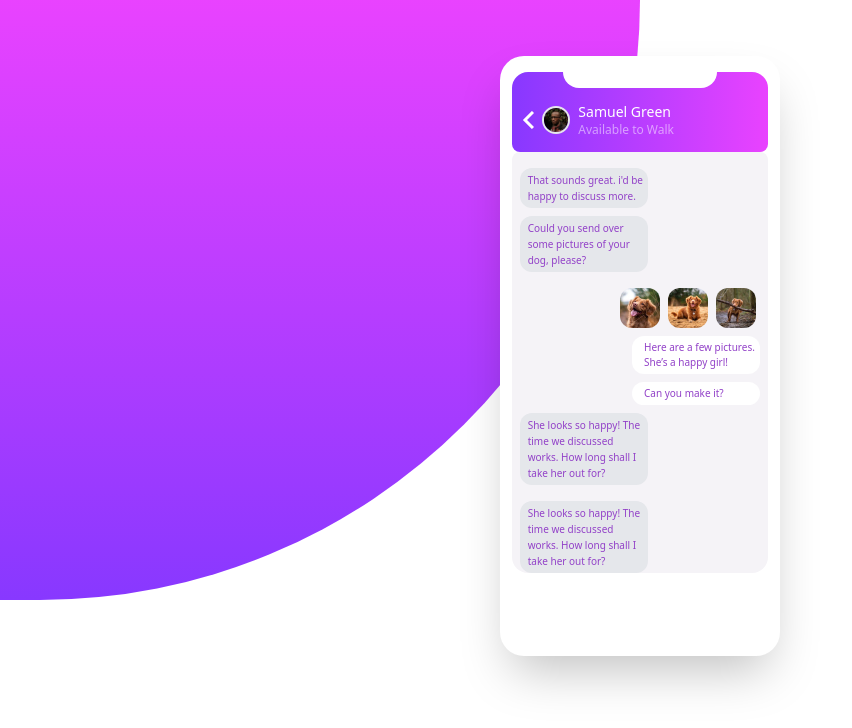
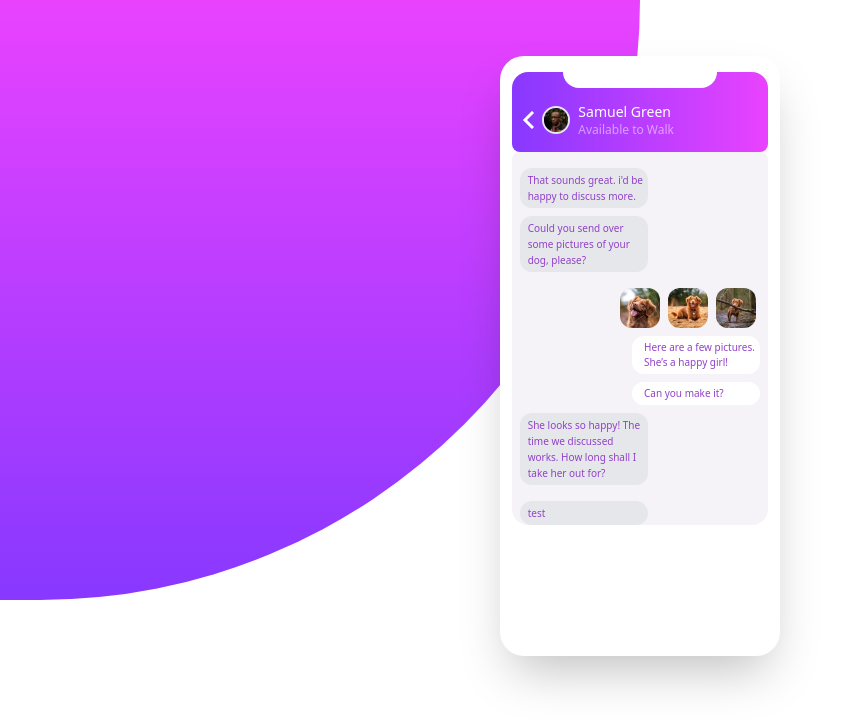
Before and after one commit to DannyHTML/chat-app-css, a Vue app: page / in a window 1280 px wide. Shown: the top 728 px of the page, without its empty margins (0-852 px from the left). Built offline with nearby package versions, Linux system fonts and the light colour scheme.

Commit message:
small btn changes

```diff
--- a/src/Mobile.vue
+++ b/src/Mobile.vue
@@ -84,8 +84,7 @@
         <div class="flex flex-col w-1/2 text-xs ml-2">
           <div class="rounded-xl p-1 bg-gray-200">
             <p class="text-chatLeft font-medium text-[10px] ml-1">
-              She looks so happy! The time we discussed works. How long shall I
-              take her out for?
+              <button>test</button>
             </p>
           </div>
         </div>
```
